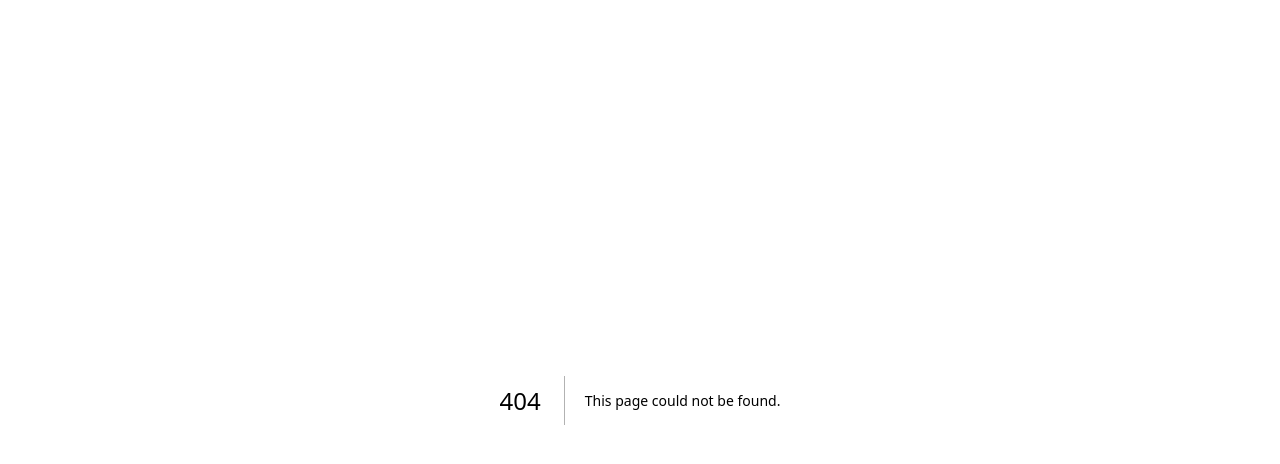
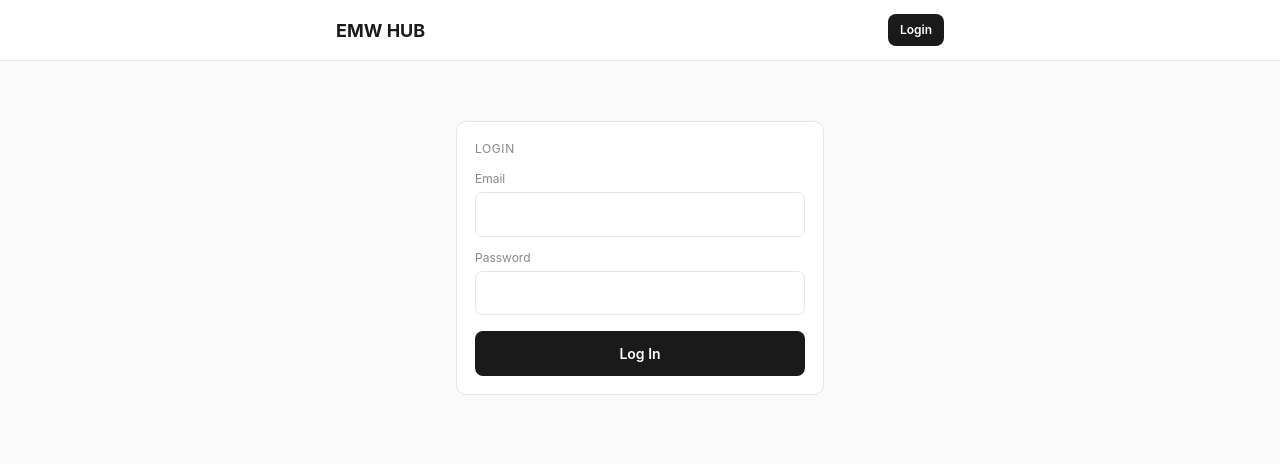
Before and after one commit to suhailnsmlhsr-dotcom/EMW-HUB, a Next.js app: page /login in a window 1280 px wide. Before the commit this address had no page. Shown: the top 464 px of the page. Built offline with nearby package versions, Linux system fonts and the light colour scheme.

Commit message:
Create page.js

```diff
--- /dev/null
+++ b/app/login/page.js
@@ -0,0 +1,52 @@
+'use client';
+import { useState } from 'react';
+import { useRouter } from 'next/navigation';
+import Nav from '@/components/Nav';
+
+export default function LoginPage() {
+  const [email, setEmail] = useState('');
+  const [password, setPassword] = useState('');
+  const [error, setError] = useState('');
+  const [loading, setLoading] = useState(false);
+  const router = useRouter();
+
+  async function submit(e) {
+    e.preventDefault();
+    setError('');
+    setLoading(true);
+    const res = await fetch('/api/login', {
+      method: 'POST',
+      headers: { 'Content-Type': 'application/json' },
+      body: JSON.stringify({ email, password }),
+    });
+    setLoading(false);
+    const data = await res.json();
+    if (data.ok) {
+      router.push('/');
+      router.refresh();
+    } else {
+      setError(data.error || 'Login failed');
+    }
+  }
+
+  return (
+    <>
+      <Nav />
+      <div style={{ maxWidth: 400, margin: '60px auto', padding: '0 16px' }}>
+        <div className="card">
+          <h2>Login</h2>
+          <form onSubmit={submit}>
+            <label>Email</label>
+            <input type="email" value={email} onChange={(e) => setEmail(e.target.value)} required />
+            <label>Password</label>
+            <input type="password" value={password} onChange={(e) => setPassword(e.target.value)} required />
+            {error && <p style={{ color: '#c0392b', fontSize: 13, marginTop: 10 }}>{error}</p>}
+            <button type="submit" className="btn btn-primary" style={{ width: '100%', marginTop: 16 }} disabled={loading}>
+              {loading ? 'Checking...' : 'Log In'}
+            </button>
+          </form>
+        </div>
+      </div>
+    </>
+  );
+}
```
